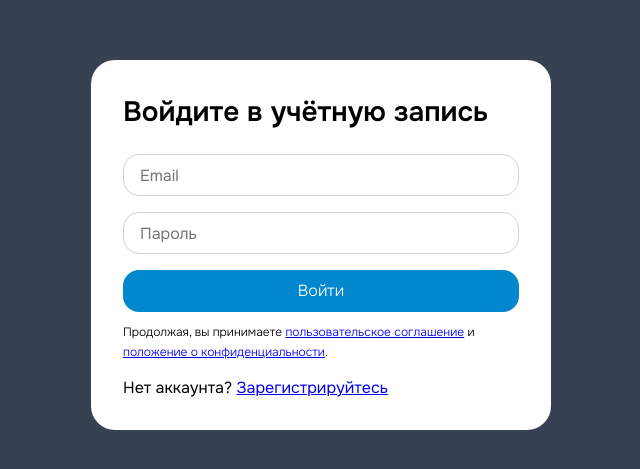
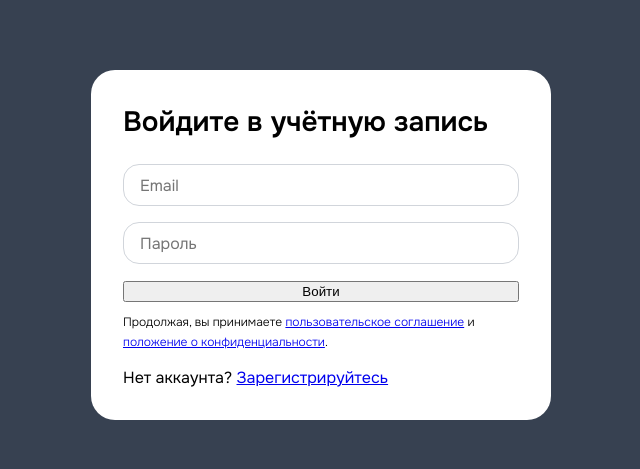
Before and after one commit to polovincev/test-mr, a React (Vite) app in the folder frontend/: page /login in a window 1280 px wide. Shown: the part 155-624 px from the top of the page, without its empty margins (319-959 px from the left). Built offline with nearby package versions, Linux system fonts and the light colour scheme; no server answers.

Commit message:
Внес исправления в стили

```diff
--- a/frontend/src/pages/Login/index.module.css
+++ b/frontend/src/pages/Login/index.module.css
@@ -44,7 +44,7 @@
   width: 100%;
 }
 
-button {
+.fullWidth button {
   width: 100%;
   border-radius: var(--Component-Large-Radius, 16px);
   background: var(--Color-Surface-Accent, #0087CD);
--- a/frontend/src/pages/Register/index.module.css
+++ b/frontend/src/pages/Register/index.module.css
@@ -44,7 +44,7 @@
   width: 100%;
 }
 
-button {
+.fullWidth button {
   width: 100%;
   border-radius: var(--Component-Large-Radius, 16px);
   background: var(--Color-Surface-Accent, #0087CD);
```
